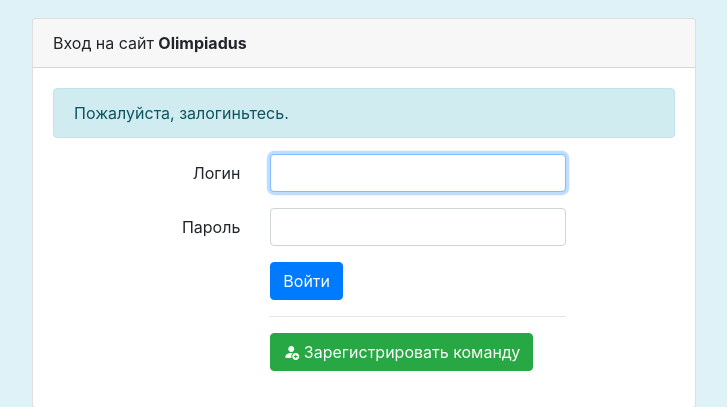
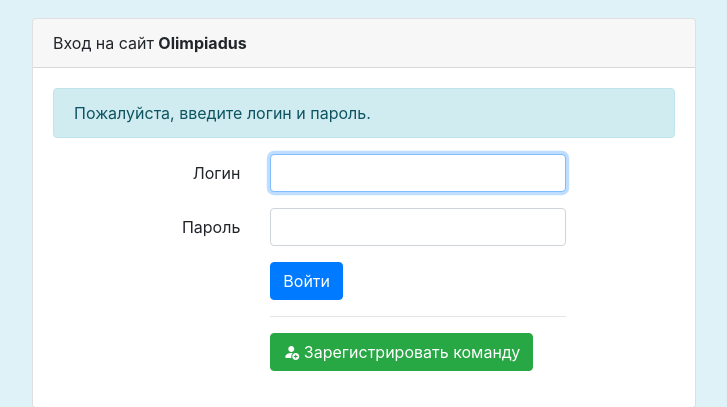
Before and after one commit to misha143/mathematical_olympiads, a Django app: page /auth/login/ in a window 1280 px wide. Shown: the part 200-607 px from the top of the page, without its empty margins (276-1003 px from the left). Run offline with Django 4.2, Linux system fonts and the light colour scheme.

Commit message:
обновил

```diff
--- a/mathematical_olympiads/templates/registration/login.html
+++ b/mathematical_olympiads/templates/registration/login.html
@@ -24,11 +24,11 @@
 
           {% if next %}
           <div class="alert alert-info" role="alert">
-            Для доступа к сайту залогиньтесь.<br>
+            Для доступа к сайту введите логин и пароль.<br>
           </div>
           {% else %}
           <div class="alert alert-info" role="alert">
-            Пожалуйста, залогиньтесь.
+            Пожалуйста, введите логин и пароль.
           </div>
           {% endif %}
 
```
